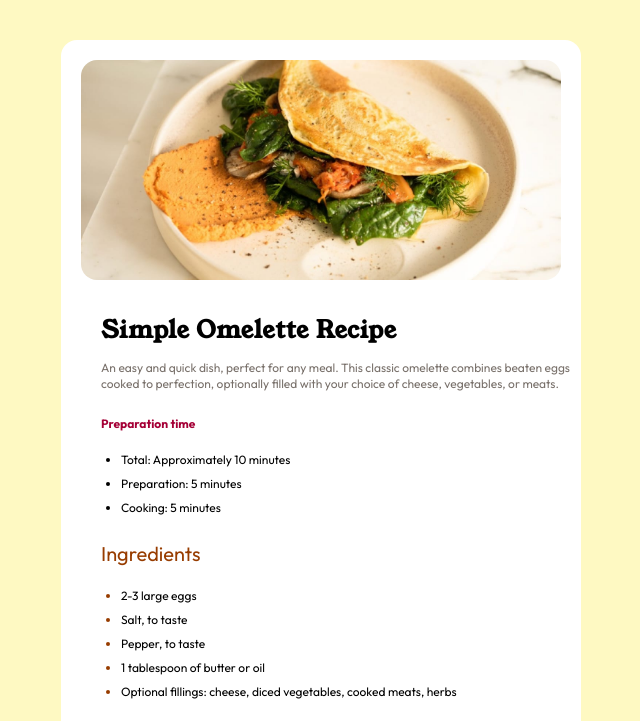
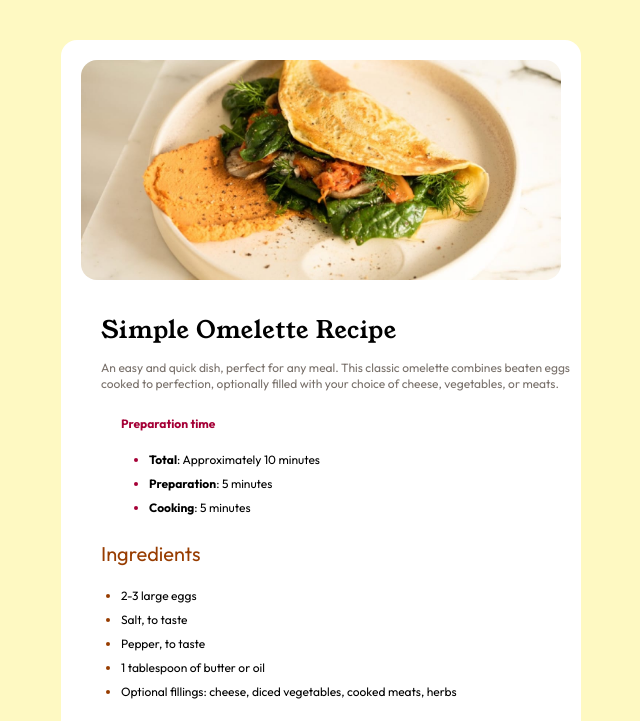
Before and after one commit to scottpeat/recipe-page-tailwind, a plain HTML site: page index.html in a window 1280 px wide. Shown: the top 721 px of the page, without its empty margins (319-959 px from the left). Drawn offline with nearby package versions, Linux system fonts and the light colour scheme.

Commit message:
FInishing up on presentational elements such as bullet points using marker class

```diff
--- a/index.html
+++ b/index.html
@@ -27,7 +27,7 @@
 
     <title>Frontend Mentor | Recipe page</title>
   </head>
-  <body class="bg-yellow-100 font-outfit text-xs">
+  <body class="bg-yellow-100 font-outfit text-xs font-normal">
     <main>
       <!-- Main Container -->
       <div class="container flex flex-col w-full h-full mx-auto p-10">
@@ -44,7 +44,7 @@
           <!-- Container for Recipe title and description -->
           <div class="ml-10">
             <h1
-              class="text-2xl font-bold font-YoungSerif tracking-wide leading-15"
+              class="text-2xl font-YoungSerif tracking-wide leading-15"
             >
               Simple Omelette Recipe
             </h1>
@@ -55,14 +55,14 @@
             </p>
           </div>
           <!-- Preperation Time Container -->
-          <div class="ml-15 mt-6 mb-5">
+          <div class="ml-20 mt-6 mb-5">
             <h3 class="text-md font-bold text-rose-800 -ml-5 mb-4">
               Preparation time
             </h3>
-            <ul class="list-disc leading-6">
-              <li><span class="font-normal">Total</span>: Approximately 10 minutes</li>
-              <li>Preparation: 5 minutes</li>
-              <li>Cooking: 5 minutes</li>
+            <ul class="list-disc leading-6 marker:text-rose-800 ml-2">
+              <li><span class="font-bold">Total</span>: Approximately 10 minutes</li>
+              <li><span class="font-bold">Preparation</span>: 5 minutes</li>
+              <li><span class="font-bold">Cooking</span>: 5 minutes</li>
             </ul>
           </div>
           <!-- Ingredients Container -->
@@ -81,7 +81,7 @@
           <!-- Instructions Container -->
           <div class="ml-10 mb-5">
             <h2 class="text-amber-800 text-xl mb-4">Instructions</h2>
-            <ol class="list-decimal ml-5 leading-6">
+            <ol class="list-decimal ml-5 leading-6 marker:vtext-amber-80">
               <li>
                 Beat the eggs: In a bowl, beat the eggs with a pinch of salt and
                 pepper until they are well mixed. You can add a tablespoon of
```
